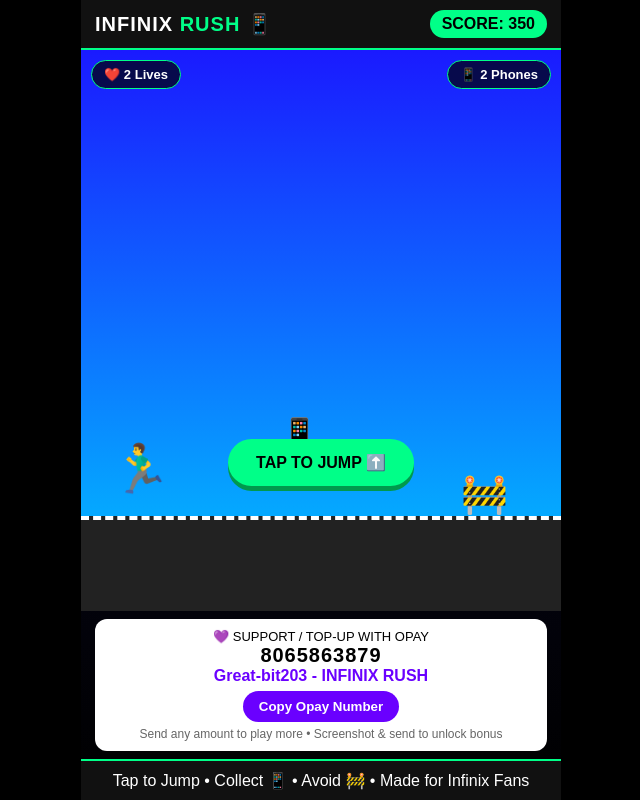
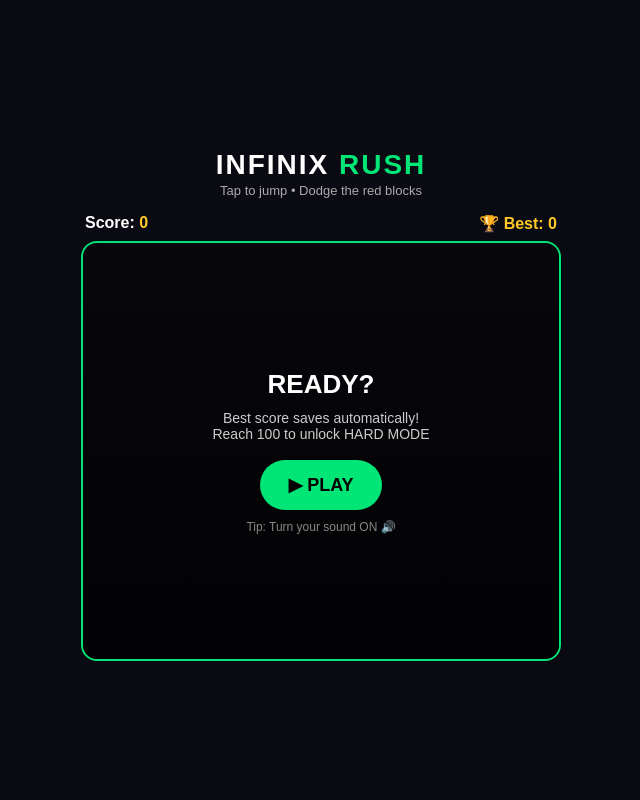
Before and after one commit to Great-bit203/Infinix-rush, a plain HTML site: page index.html in a window 1280 px wide. Shown: the whole page, without its empty margins (319-959 px from the left). Drawn offline with Linux system fonts and the light colour scheme.

Commit message:
Refactor game layout and enhance audio features
Updated title and modified game layout and styles for better user experience. Added game level display and improved audio handling.

```diff
--- a/index.html
+++ b/index.html
@@ -3,133 +3,160 @@
 <head>
 <meta charset="UTF-8">
 <meta name="viewport" content="width=device-width, initial-scale=1.0, maximum-scale=1.0, user-scalable=no">
-<title>INFINIX RUSH - Play & Win</title>
+<title>INFINIX RUSH</title>
 <style>
-*{margin:0;padding:0;box-sizing:border-box;-webkit-tap-highlight-color:transparent}
-body{background:#000;font-family:Arial,sans-serif;color:#fff;overflow:hidden}
-#wrap{max-width:480px;margin:0 auto;height:100vh;height:100dvh;position:relative;background:linear-gradient(#0a0a2e,#000);display:flex;flex-direction:column}
-header{padding:10px 14px;display:flex;justify-content:space-between;align-items:center;background:#111;border-bottom:2px solid #00ff88}
-header b{font-size:20px;letter-spacing:1px}
-header b span{color:#00ff88}
-#scoreBox{background:#00ff88;color:#000;padding:5px 12px;border-radius:20px;font-weight:900}
-#gameArea{flex:1;position:relative;overflow:hidden;background:linear-gradient(#1a1aff,#00c6ff)}
-#road{position:absolute;bottom:0;left:0;width:100%;height:95px;background:#222;border-top:4px dashed #fff}
-#player{position:absolute;bottom:95px;left:30px;width:55px;height:75px;font-size:48px;transition:bottom .18s;z-index:5}
-#player.jump{bottom:210px}
-.obj{position:absolute;bottom:95px;font-size:38px;z-index:4}
-.coin{position:absolute;bottom:160px;font-size:30px;z-index:3}
-#hud{position:absolute;top:10px;left:10px;right:10px;display:flex;justify-content:space-between;z-index:10}
-.pill{background:rgba(0,0,0,.7);padding:6px 12px;border-radius:20px;font-weight:800;font-size:13px;border:1px solid #00ff88}
-#tapBtn{position:absolute;bottom:125px;left:50%;transform:translateX(-50%);background:#00ff88;color:#000;border:none;padding:14px 28px;border-radius:30px;font-weight:900;font-size:16px;z-index:20;box-shadow:0 5px 0 #00994d}
-#over{position:absolute;inset:0;background:rgba(0,0,0,.92);display:none;flex-direction:column;align-items:center;justify-content:center;text-align:center;padding:20px;z-index:30}
-#over h2{font-size:32px;color:#00ff88}
-.btn{background:#00ff88;color:#000;border:none;padding:13px 22px;border-radius:25px;font-weight:900;font-size:16px;margin:6px;width:90%;max-width:300px}
-.btn2{background:#fff;color:#000}
-footer{padding:10px;background:#111;text-align:center;border-top:2px solid #00ff88}
-.opay{background:#fff;color:#000;margin:8px 14px;padding:10px;border-radius:12px;text-align:center}
-.opay b{font-size:20px;letter-spacing:1px;color:#000}
-.opay span{color:#6a00ff;font-weight:900}
-.copyBtn{background:#6a00ff;color:#fff;border:none;padding:8px 16px;border-radius:20px;font-weight:800;margin-top:6px}
+  *{margin:0;padding:0;box-sizing:border-box;-webkit-tap-highlight-color:transparent}
+  body{background:#0a0a12;color:white;font-family:Arial,sans-serif;overflow:hidden;display:flex;flex-direction:column;align-items:center;justify-content:center;height:100vh;height:100dvh}
+  h1{font-size:28px;letter-spacing:2px;margin:10px 0 2px}
+  h1 span{color:#00e676}
+  p{font-size:13px;color:#aaa;margin-bottom:8px}
+  #gameBox{position:relative;width:95vw;max-width:480px;height:62vh;max-height:420px;background:linear-gradient(#1a1a2e,#0a0a12);border:2px solid #00e676;border-radius:16px;overflow:hidden}
+  canvas{width:100%;height:100%;display:block}
+  #scoreBar{display:flex;justify-content:space-between;width:95vw;max-width:480px;padding:8px 4px;font-weight:bold;font-size:16px}
+  #scoreBar span:last-child{color:#ffca28}
+  #level{position:absolute;top:10px;left:50%;transform:translateX(-50%);background:#ff1744;color:white;padding:4px 12px;border-radius:20px;font-size:12px;font-weight:bold;display:none}
+  #overlay{position:absolute;inset:0;background:rgba(0,0,0,.75);display:flex;flex-direction:column;align-items:center;justify-content:center;text-align:center;padding:20px}
+  #overlay h2{font-size:26px;margin-bottom:6px}
+  #overlay p{font-size:14px;color:#ccc;margin:4px 0}
+  button{background:#00e676;border:none;color:#000;font-weight:bold;font-size:18px;padding:14px 28px;border-radius:30px;margin-top:14px;cursor:pointer}
+  button:active{transform:scale(.95)}
+  #tapHint{font-size:12px;color:#888;margin-top:10px}
 </style>
 </head>
 <body>
-<div id="wrap">
-<header><b>INFINIX <span>RUSH</span> 📱</b><div id="scoreBox">SCORE: <span id="score">0</span></div></header>
-<div id="gameArea">
-<div id="hud"><div class="pill">❤️ <span id="lives">3</span> Lives</div><div class="pill">📱 <span id="phones">0</span> Phones</div></div>
-<div id="player">🏃‍♂️</div>
-<div id="road"></div>
-<button id="tapBtn">TAP TO JUMP ⬆️</button>
-<div id="over">
-<h2>GAME OVER!</h2>
-<p>You collected <b id="finalPhones" style="color:#00ff88">0</b> Infinix Phones</p>
-<p>Score: <b id="finalScore">0</b></p>
-<button class="btn" onclick="startGame()">▶️ PLAY AGAIN</button>
-<button class="btn btn2" onclick="shareGame()">📤 SHARE GAME</button>
+<h1>INFINIX <span>RUSH</span></h1>
+<p>Tap to jump • Dodge the red blocks</p>
+<div id="scoreBar"><span>Score: <span id="score">0</span></span><span>🏆 Best: <span id="best">0</span></span></div>
+<div id="gameBox">
+  <canvas id="c" width="480" height="420"></canvas>
+  <div id="level">🔥 LEVEL 2 - HARD MODE!</div>
+  <div id="overlay">
+    <h2 id="oTitle">READY?</h2>
+    <p id="oText">Best score saves automatically!<br>Reach 100 to unlock HARD MODE</p>
+    <button id="startBtn">▶ PLAY</button>
+    <div id="tapHint">Tip: Turn your sound ON 🔊</div>
+  </div>
 </div>
-</div>
-<div class="opay">
-<div style="font-size:13px">💜 SUPPORT / TOP-UP WITH OPAY</div>
-<b>8065863879</b><br><span>Great-bit203 - INFINIX RUSH</span><br>
-<button class="copyBtn" onclick="copyOpay()">Copy Opay Number</button>
-<div style="font-size:12px;margin-top:5px;color:#666">Send any amount to play more • Screenshot & send to unlock bonus</div>
-</div>
-<footer>Tap to Jump • Collect 📱 • Avoid 🚧 • Made for Infinix Fans</footer>
-</div>
+
 <script>
-let score=0, phones=0, lives=3, playing=false, speed=4, gameTimer, spawnTimer;
-let player=document.getElementById('player');
-let area=document.getElementById('gameArea');
-function startGame(){
- score=0; phones=0; lives=3; speed=4; playing=true;
- document.getElementById('score').innerText=0;
- document.getElementById('phones').innerText=0;
- document.getElementById('lives').innerText=3;
- document.getElementById('over').style.display='none';
- document.querySelectorAll('.obj,.coin').forEach(e=>e.remove());
- clearInterval(gameTimer); clearInterval(spawnTimer);
- gameTimer=setInterval(moveObjects,20);
- spawnTimer=setInterval(spawn,900);
+const canvas=document.getElementById('c');
+const ctx=canvas.getContext('2d');
+const scoreEl=document.getElementById('score');
+const bestEl=document.getElementById('best');
+const overlay=document.getElementById('overlay');
+const oTitle=document.getElementById('oTitle');
+const oText=document.getElementById('oText');
+const startBtn=document.getElementById('startBtn');
+const levelEl=document.getElementById('level');
+
+let best = parseInt(localStorage.getItem('infinix_best')||'0');
+bestEl.textContent=best;
+
+let player, obstacles, score, speed, gravity, gameOver, playing, frame, spawnTimer, hardMode=false;
+let audioCtx=null;
+
+function initAudio(){
+  if(!audioCtx) audioCtx=new (window.AudioContext||window.webkitAudioContext)();
+  if(audioCtx.state==='suspended') audioCtx.resume();
 }
+function beep(freq,dur,type='square',vol=0.15){
+  if(!audioCtx) return;
+  const o=audioCtx.createOscillator(), g=audioCtx.createGain();
+  o.type=type; o.frequency.value=freq;
+  g.gain.value=vol;
+  o.connect(g); g.connect(audioCtx.destination);
+  o.start(); o.stop(audioCtx.currentTime+dur);
+}
+function playJump(){ beep(500,0.12,'square',0.12); }
+function playPoint(){ beep(900,0.08,'sine',0.15); setTimeout(()=>beep(1200,0.08,'sine',0.15),70); }
+function playDie(){ beep(300,0.15,'sawtooth',0.2); setTimeout(()=>beep(150,0.3,'sawtooth',0.2),120); }
+function playLevelUp(){ [600,800,1000,1300].forEach((f,i)=>setTimeout(()=>beep(f,0.12,'square',0.15),i*90)); }
+
+function reset(){
+  player={x:60,y:300,w:38,h:48,vy:0,jumping:false};
+  obstacles=[]; score=0; speed=4.2; gravity=0.85; gameOver=false; frame=0; spawnTimer=0; hardMode=false;
+  levelEl.style.display='none';
+  scoreEl.textContent='0';
+}
+
+function start(){
+  initAudio();
+  reset(); playing=true; overlay.style.display='none';
+  requestAnimationFrame(loop);
+}
+
 function jump(){
- if(!playing) startGame();
- player.classList.add('jump');
- setTimeout(()=>player.classList.remove('jump'),380);
+  if(!playing) return;
+  if(!player.jumping){ player.vy=-14.5; player.jumping=true; playJump(); }
 }
-document.getElementById('tapBtn').addEventListener('click',jump);
-area.addEventListener('click', (e)=>{ if(e.target.id!=='tapBtn') jump(); });
+
 function spawn(){
- if(!playing) return;
- let isCoin = Math.random()>0.45;
- let el=document.createElement('div');
- el.className = isCoin ? 'coin' : 'obj';
- el.innerText = isCoin ? '📱' : ['🚧','🪨','🚗','🔥'][Math.floor(Math.random()*4)];
- el.style.left = '100%';
- if(isCoin) el.style.bottom = (Math.random()>0.5?160:100)+'px';
- area.appendChild(el);
+  const h = 30 + Math.random()*40;
+  obstacles.push({x:480,w:28+Math.random()*12,h:h,y:348-h});
 }
-function moveObjects(){
- if(!playing) return;
- let objs=document.querySelectorAll('.obj,.coin');
- objs.forEach(el=>{
-  let cur = el.offsetLeft;
-  cur -= speed;
-  el.style.left = cur+'px';
-  if(cur < -60){ el.remove(); return; }
-  let pRect = player.getBoundingClientRect();
-  let eRect = el.getBoundingClientRect();
-  if(!(pRect.right < eRect.left || pRect.left > eRect.right || pRect.bottom < eRect.top || pRect.top > eRect.bottom)){
-   if(el.className==='coin'){
-    phones++; score+=50;
-    document.getElementById('phones').innerText=phones;
-    document.getElementById('score').innerText=score;
-    el.remove();
-   } else {
-    lives--;
-    document.getElementById('lives').innerText=lives;
-    el.remove();
-    if(lives<=0) gameOver();
-   }
+
+function loop(){
+  if(!playing) return;
+  frame++;
+  // physics
+  player.vy+=gravity; player.y+=player.vy;
+  if(player.y>=300){ player.y=300; player.vy=0; player.jumping=false; }
+
+  // spawn obstacles
+  spawnTimer--;
+  let gap = hardMode ? 55 : 85;
+  if(spawnTimer<=0){ spawn(); spawnTimer=gap+Math.random()*40; }
+
+  // move + score
+  for(let o of obstacles){ o.x-=speed; }
+  if(obstacles.length && obstacles[0].x+obstacles[0].w<player.x && !obstacles[0].passed){
+    obstacles[0].passed=true; score+=10; scoreEl.textContent=score; playPoint();
+    if(score>=100 && !hardMode){ hardMode=true; speed=7.2; levelEl.style.display='block'; playLevelUp(); setTimeout(()=>levelEl.style.display='none',2500); }
+    else if(score>0 && score%50===0){ speed+=0.3; }
   }
- });
- score+=1;
- if(score%200===0) speed+=0.3;
- document.getElementById('score').innerText=score;
+  obstacles=obstacles.filter(o=>o.x>-50);
+
+  // collision
+  for(let o of obstacles){
+    if(player.x<o.x+o.w && player.x+player.w>o.x && player.y<o.y+o.h && player.y+player.h>o.y){
+      die(); return;
+    }
+  }
+
+  draw();
+  requestAnimationFrame(loop);
 }
-function gameOver(){
- playing=false;
- clearInterval(gameTimer); clearInterval(spawnTimer);
- document.getElementById('finalPhones').innerText=phones;
- document.getElementById('finalScore').innerText=score;
- document.getElementById('over').style.display='flex';
+
+function draw(){
+  ctx.clearRect(0,0,480,420);
+  // ground
+  ctx.fillStyle='#00e676'; ctx.fillRect(0,348,480,4);
+  ctx.fillStyle='#222'; ctx.fillRect(0,352,480,68);
+  // player - green Infinix phone guy
+  ctx.fillStyle= hardMode ? '#ffca28' : '#00e676';
+  ctx.fillRect(player.x,player.y,player.w,player.h);
+  ctx.fillStyle='#000'; ctx.fillRect(player.x+8,player.y+10,8,8); ctx.fillRect(player.x+22,player.y+10,8,8);
+  ctx.fillStyle='#fff'; ctx.fillRect(player.x+10,player.y+30,18,4);
+  // obstacles
+  ctx.fillStyle='#ff1744';
+  for(let o of obstacles){ ctx.fillRect(o.x,o.y,o.w,o.h); ctx.fillStyle='#fff'; ctx.fillRect(o.x+5,o.y+8,o.w-10,6); ctx.fillStyle='#ff1744'; }
+  // speed lines if hard
+  if(hardMode){ ctx.strokeStyle='rgba(255,255,255,0.2)'; for(let i=0;i<3;i++){ let y=60+i*80; ctx.beginPath(); ctx.moveTo(480-((frame*2+i*100)%500),y); ctx.lineTo(480-((frame*2+i*100)%500)+40,y); ctx.stroke(); } }
 }
-function copyOpay(){ navigator.clipboard.writeText('8065863879'); alert('Opay number copied: 8065863879'); }
-function shareGame(){
- let txt=`I just scored ${score} in INFINIX RUSH! Can you beat me?`;
- if(navigator.share) navigator.share({text:txt});
- else { navigator.clipboard.writeText(txt); alert('Copied!'); }
+
+function die(){
+  playing=false; gameOver=true; playDie();
+  if(score>best){ best=score; localStorage.setItem('infinix_best',best); bestEl.textContent=best; }
+  oTitle.textContent='💥 GAME OVER';
+  oText.innerHTML=`Score: <b style="color:#00e676">${score}</b><br>Best: <b style="color:#ffca28">${best}</b><br>${score>=100?'You reached HARD MODE! 🔥':'Reach 100 to unlock HARD MODE!'}`;
+  startBtn.textContent='🔄 PLAY AGAIN';
+  overlay.style.display='flex';
 }
-startGame();
+
+startBtn.addEventListener('click',start);
+document.getElementById('gameBox').addEventListener('touchstart',e=>{e.preventDefault(); initAudio(); if(playing) jump(); },{passive:false});
+document.getElementById('gameBox').addEventListener('mousedown',()=>{initAudio(); if(playing) jump();});
+document.addEventListener('keydown',e=>{ if(e.code==='Space'||e.code==='ArrowUp'){e.preventDefault(); initAudio(); if(playing) jump(); }});
 </script>
 </body>
-                                            </html>
+ </html>
```
